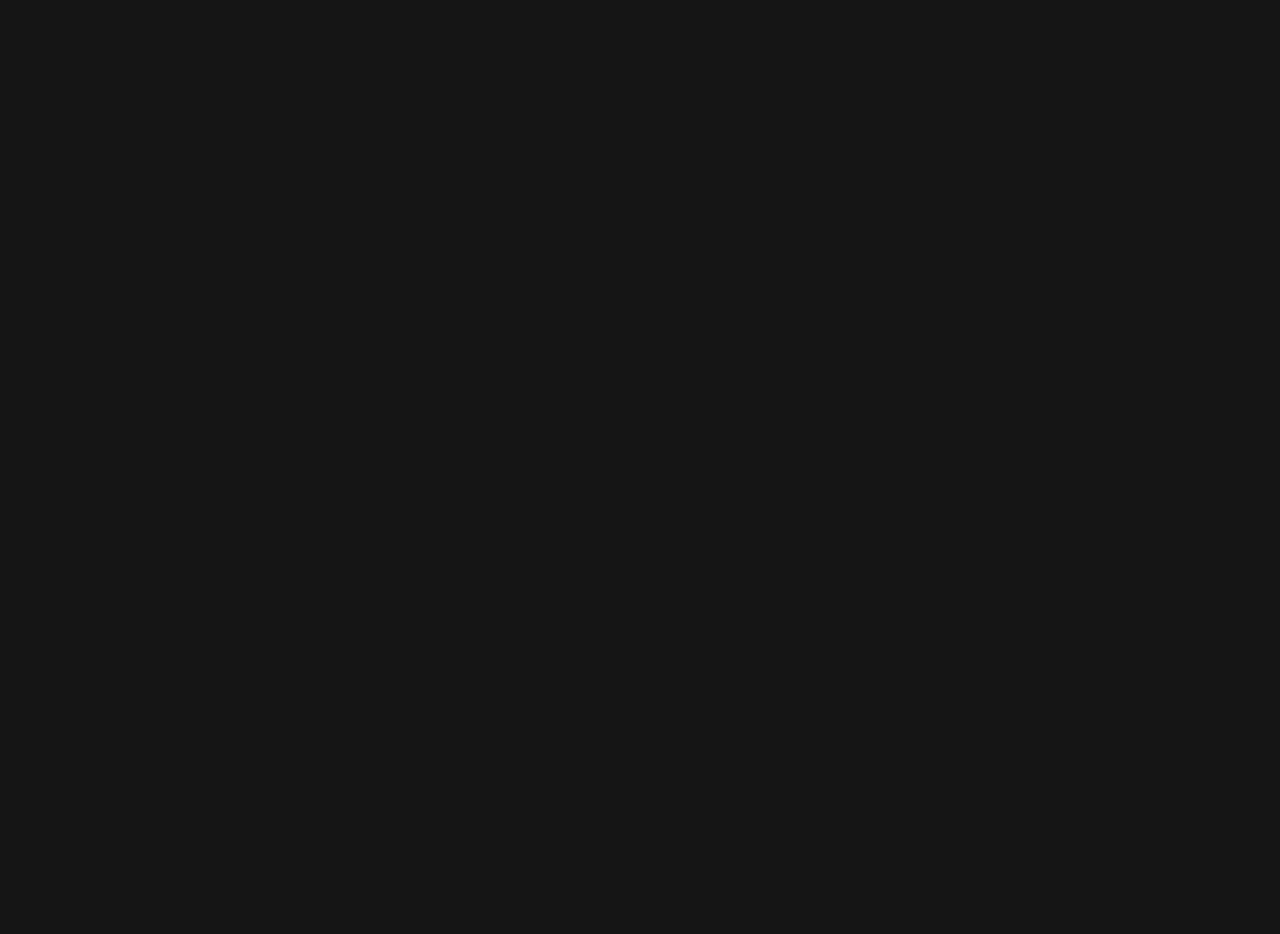
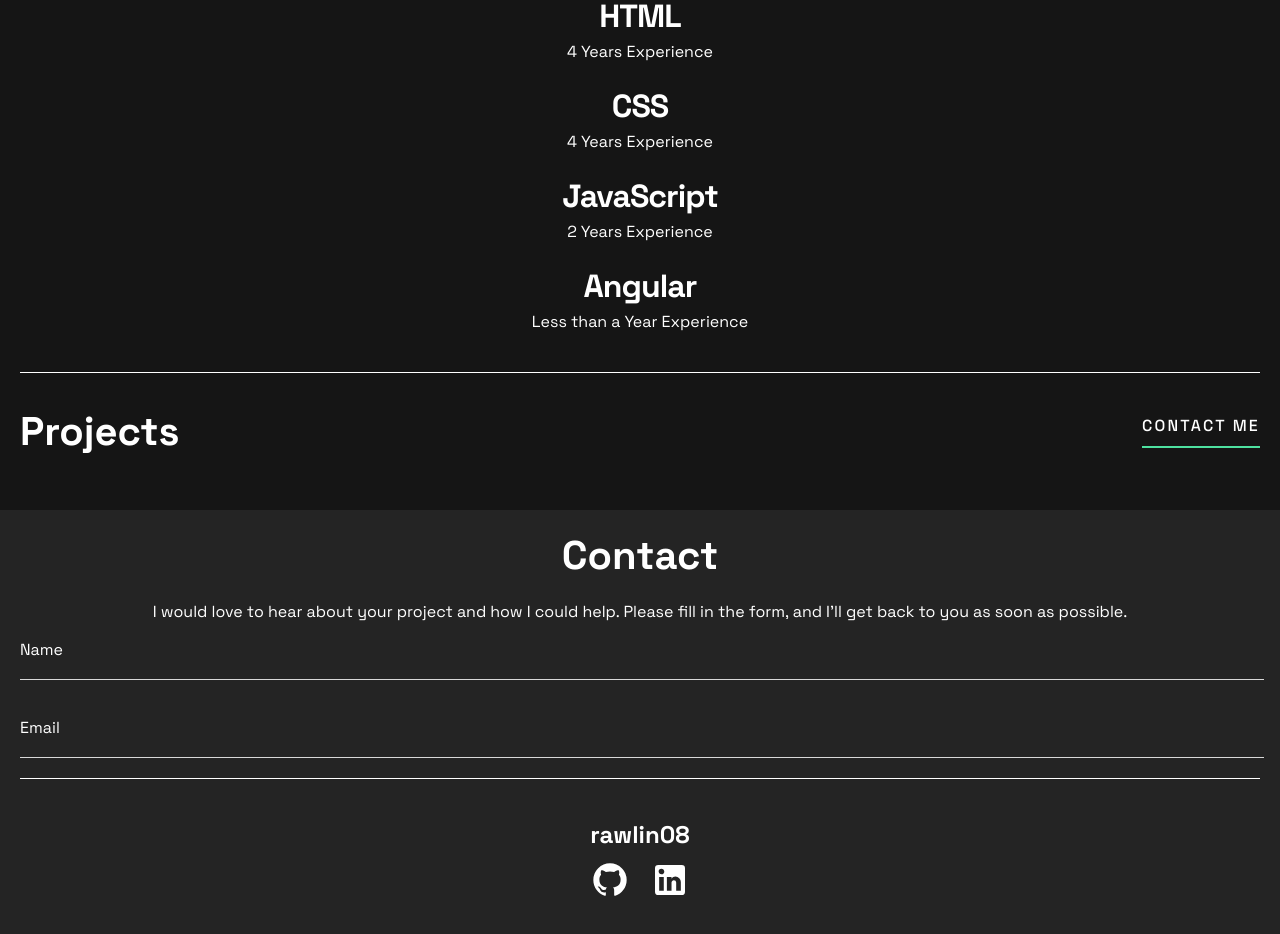
Before and after one commit to rawlin08/portfolio, an Angular app: page / in a window 1280 px wide. Shown: the part 400-1334 px from the top of the page. Before the commit the page ends 800 px from the top, so only its background shows below. Built offline with nearby package versions, Linux system fonts and the light colour scheme.

Commit message:
main structure completed

```diff
--- a/src/app/components/home/home.component.ts
+++ b/src/app/components/home/home.component.ts
@@ -2,9 +2,75 @@ import { Component } from '@angular/core';
 
 @Component({
   selector: 'app-home',
-  template: ``,
+  template: `
+  <header>
+    <h1>rawlin08</h1>
+    <div class="socials">
+      <a href="https://github.com/rawlin08"><svg class="icon"><use href="#github"></use></svg></a>
+      <a href="https://www.linkedin.com/in/alec-rawlins-556874170/"><svg class="icon"><use href="#linkedin"></use></svg></a>
+    </div>
+  </header>
+  <!-- TODO: PUT IMAGE OF ME HERE -->
+  <main>
+    <div id="greeting">
+      <h2>Nice to meet you! I'm <span id="myname">Alec Rawlins</span>.</h2>
+      <p>Based in the US, I'm a front-end developer passionate about building accessible web apps and sites that users will love.</p>
+      <button>CONTACT ME</button>
+    </div>
+    <div id="experiences">
+      <div>
+        <h3>HTML</h3>
+        <p>4 Years Experience</p>
+      </div>
+      <div>
+        <h3>CSS</h3>
+        <p>4 Years Experience</p>
+      </div>
+      <div>
+        <h3>JavaScript</h3>
+        <p>2 Years Experience</p>
+      </div>
+      <div>
+        <h3>Angular</h3>
+        <p>Less than a Year Experience</p>
+      </div>
+    </div>
+    <div id="projects">
+      <div>
+        <h2>Projects</h2>
+        <button>CONTACT ME</button>
+      </div>
+      <div id="completedProjects">
+
+      </div>
+    </div>
+  </main>
+  <div id="bottom">
+    <div id="contact">
+      <h2>Contact</h2>
+      <p>I would love to hear about your project and how I could help. Please fill in the form, and I'll get back to you as soon as possible.</p>
+    </div>
+    <form action="">
+      <div class="field">
+        <input id="name" type="text" required>
+        <label for="name">Name</label>
+      </div>
+      <div class="field">
+        <input id="email" type="email" required>
+        <label for="email">Email</label>
+      </div>
+    </form>
+    <footer>
+      <h1>rawlin08</h1>
+      <div class="socials">
+        <a href="https://github.com/rawlin08"><svg class="icon"><use href="#github"></use></svg></a>
+        <a href="https://www.linkedin.com/in/alec-rawlins-556874170/"><svg class="icon"><use href="#linkedin"></use></svg></a>
+      </div>
+    </footer>
+  </div>
+  `,
   styles: [``]
 })
 export class HomeComponent {
-
+  constructor() {}
 }
```
